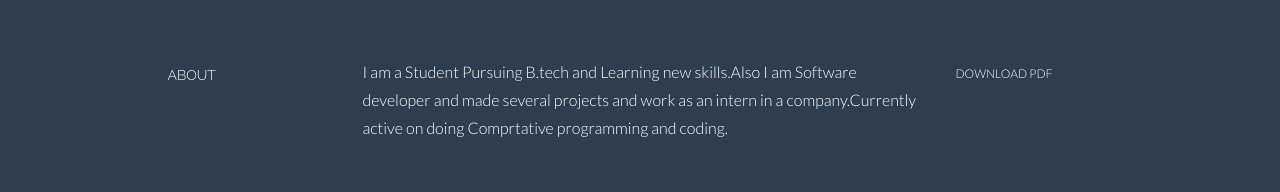
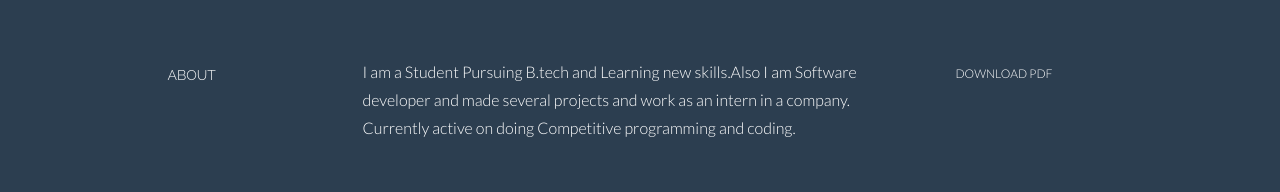
Before and after one commit to 10taha92/Taha-cv.github.io, a plain HTML site: page index.html in a window 1280 px wide. Shown: the part 562-754 px from the top of the page. Drawn offline with Linux system fonts and the light colour scheme; some icons are missing.

Commit message:
spelling

```diff
--- a/index.html
+++ b/index.html
@@ -85,7 +85,7 @@
             <h5>ABOUT</h5>
           </div>
           <div class="col-lg-6">
-            <p>I am a Student Pursuing B.tech and Learning new skills.Also I am Software developer and made several projects and work as an intern in a company.Currently active on doing Comprtative programming and coding.</p>
+            <p>I am a Student Pursuing B.tech and Learning new skills.Also I am Software developer and made several projects and work as an intern in a company. Currently active on doing Competitive programming and coding.</p>
           </div>
           <div class="col-lg-3">
             <p><a href="#"><i class="icon-file"></i></a>
@@ -180,11 +180,11 @@
           <sm>March 2021 - April 2021</sm>
         </p>
       </div>
-    </div>
+
 
     <div class="col-lg-6 col-lg-offset-3">
       <p>
-        <t>Summer Internship </t><br/> Verzeo. <br/>
+        <t>Summer Internship </t><br/>Verzeo. <br/>
       </p>
       <p>
         <more>.</more>
@@ -195,7 +195,6 @@
         <sm>JUNE 2020 - August 2020</sm>
       </p>
     </div>
-  </div>
 
 
     <!--/.row -->
@@ -481,6 +480,10 @@
         </div>
 
 
+
+
+
+
         <div class="col-lg-6 col-lg-offset-3">
           <p><a href="http://ultimatehakai.000webhostapp.com/"><img class="img-responsive" src="img/port05.jpg" height="350" width="450" alt=""></a></p>
         </div>
```
